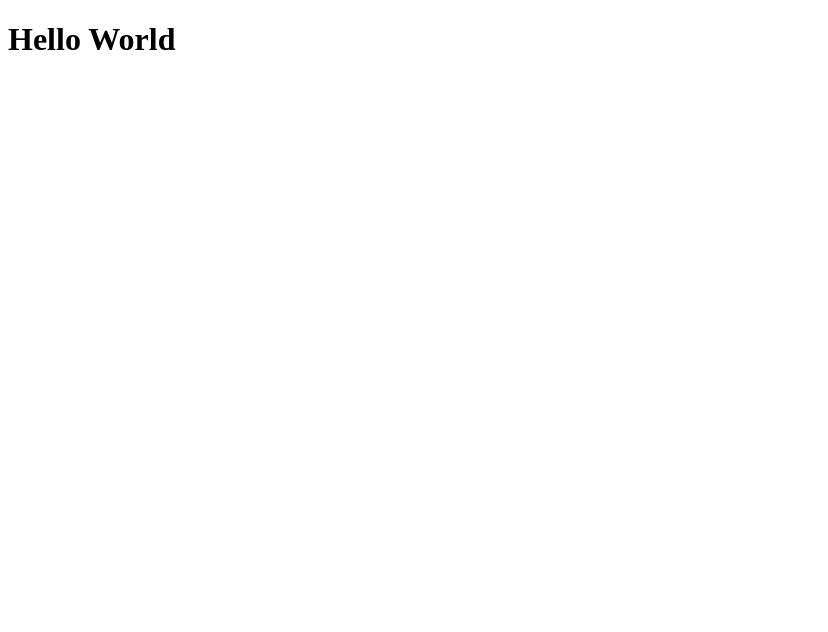
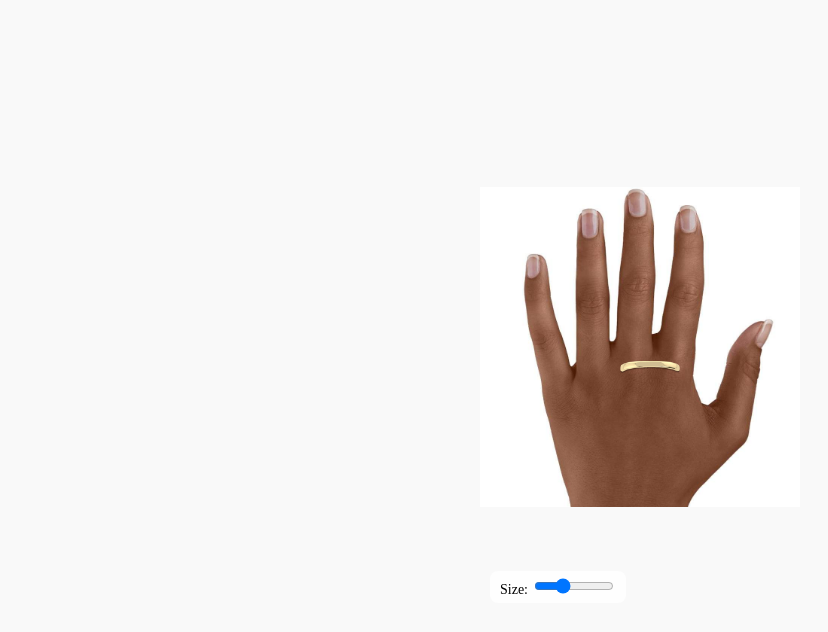
Before and after one commit to ayush-tdp/vue-tools, a website: page public/projects/sample/index.html in a window 1280 px wide. Shown: the whole page, without its empty margins (0-828 px from the left). Drawn offline with Linux system fonts and the light colour scheme.

Commit message:
Sample Project updated

```diff
--- a/public/projects/sample/index.html
+++ b/public/projects/sample/index.html
@@ -1,11 +1,102 @@
 <!DOCTYPE html>
 <html lang="en">
-  <head>
-    <meta charset="UTF-8" />
-    <meta name="viewport" content="width=device-width, initial-scale=1.0" />
-    <title>Sample Project</title>
-  </head>
-  <body>
-    <h1>Hello World</h1>
-  </body>
+<head>
+  <meta charset="UTF-8" />
+  <meta name="viewport" content="width=device-width, initial-scale=1.0"/>
+  <title>Virtual Ring Try-On</title>
+  <style>
+    body {
+      margin: 0;
+      background: #f9f9f9;
+      display: flex;
+      justify-content: center;
+      align-items: center;
+      height: 100vh;
+    }
+
+    .container {
+      position: relative;
+      width: 320px;
+      aspect-ratio: 3/4;
+      overflow: hidden;
+    }
+
+    .hand-image {
+      width: 100%;
+      height: auto;
+      display: block;
+    }
+
+    .ring-overlay {
+      position: absolute;
+      top: 150px; /* Adjust Y */
+      left: 140px; /* Adjust X */
+      width: 60px;
+      height: auto;
+      cursor: move;
+      transition: transform 0.2s ease;
+    }
+
+    .controls {
+      position: absolute;
+      bottom: 10px;
+      left: 10px;
+      background: rgba(255,255,255,0.8);
+      padding: 5px 10px;
+      border-radius: 8px;
+      font-size: 14px;
+    }
+
+    input[type="range"] {
+      width: 80px;
+    }
+  </style>
+</head>
+<body>
+
+  <div class="container" id="tryOnContainer">
+    <img src="assets/hand1.jpg" class="hand-image" alt="Hand"/>
+
+    <img src="assets/rings/AFDRE11400_Round.png" class="ring-overlay" id="ringOverlay" alt="Ring"/>
+
+    <div class="controls">
+      Size: <input type="range" id="sizeSlider" min="0.5" max="2" step="0.1" value="1">
+    </div>
+  </div>
+
+  <script>
+    const ring = document.getElementById("ringOverlay");
+    const sizeSlider = document.getElementById("sizeSlider");
+
+    let isDragging = false;
+    let startX, startY, offsetX, offsetY;
+
+    ring.addEventListener("mousedown", (e) => {
+      isDragging = true;
+      startX = e.clientX;
+      startY = e.clientY;
+      offsetX = ring.offsetLeft;
+      offsetY = ring.offsetTop;
+    });
+
+    document.addEventListener("mousemove", (e) => {
+      if (isDragging) {
+        const dx = e.clientX - startX;
+        const dy = e.clientY - startY;
+        ring.style.left = offsetX + dx + "px";
+        ring.style.top = offsetY + dy + "px";
+      }
+    });
+
+    document.addEventListener("mouseup", () => {
+      isDragging = false;
+    });
+
+    // Zoom in/out the ring using range input
+    sizeSlider.addEventListener("input", () => {
+      const scale = sizeSlider.value;
+      ring.style.transform = `scale(${scale})`;
+    });
+  </script>
+</body>
 </html>
```
Also changed, not shown: public/projects/sample/assets/hand1.jpg (added), public/projects/sample/assets/rings/AFDRE11400_Round.png (added).
